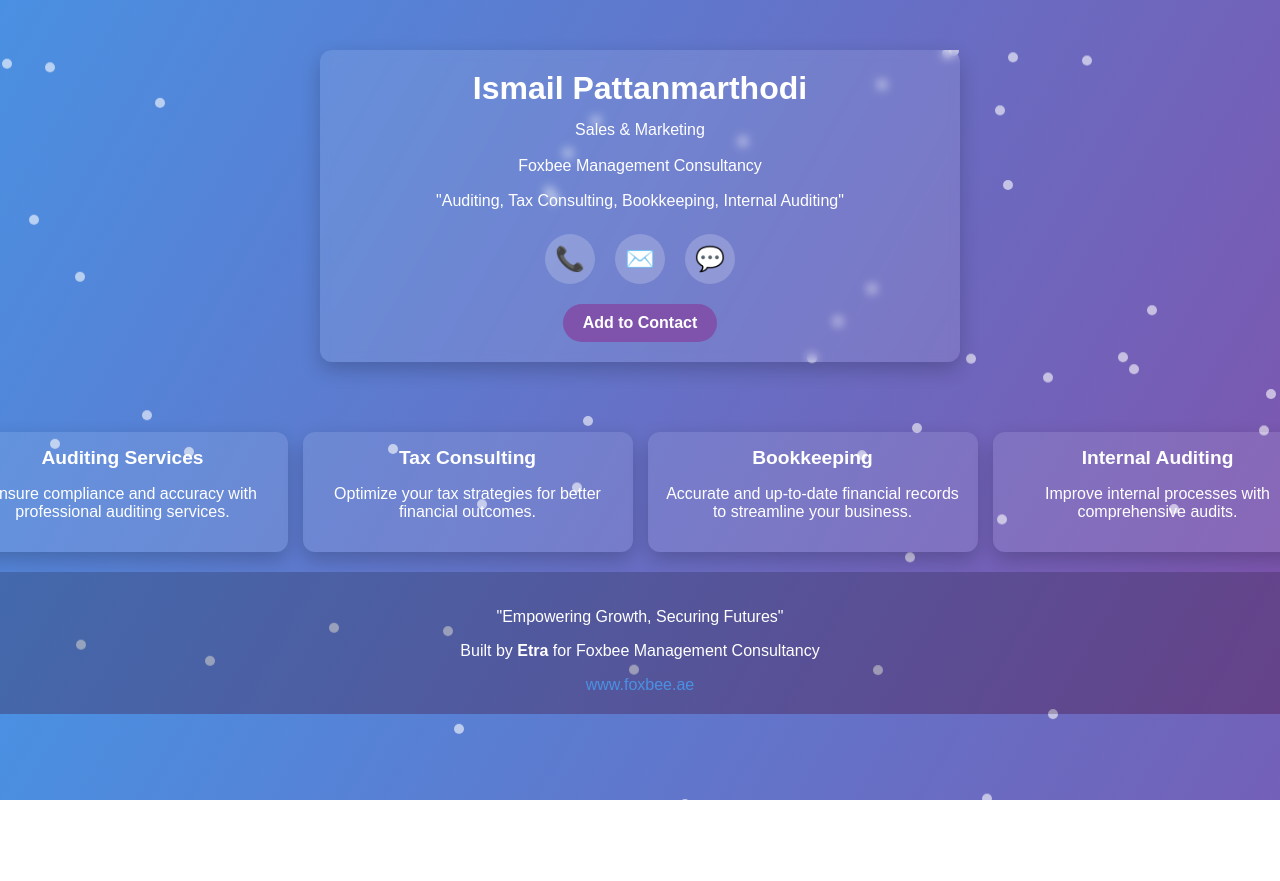
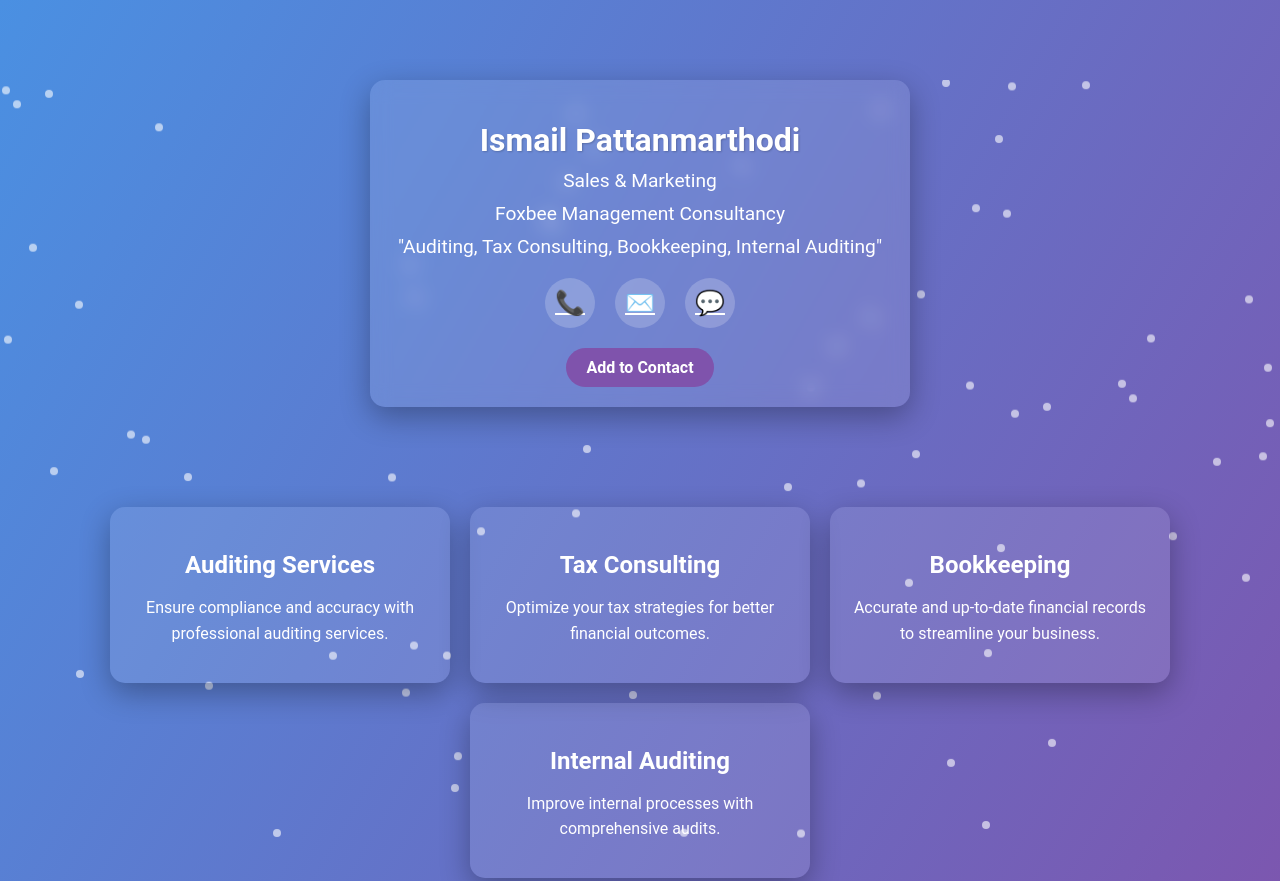
Before and after one commit to Sam4613/dvc, a plain HTML site: page index.html in a window 1280 px wide. Shown: the top 881 px of the page. Before the commit the page ends 800 px from the top, so only its background shows below. Drawn offline with Linux system fonts and the light colour scheme.

Commit message:
Update index.html

```diff
--- a/index.html
+++ b/index.html
@@ -8,60 +8,63 @@
         /* Global Styles */
         body {
             margin: 0;
-            font-family: Arial, sans-serif;
+            font-family: 'Roboto', sans-serif;
             background: linear-gradient(120deg, #4a90e2, #7f53ac);
             color: #fff;
             overflow-x: hidden;
         }
 
-        /* Background Animation */
+        /* Background Effects */
         .background {
             position: fixed;
             width: 100%;
             height: 100%;
-            overflow: hidden;
             z-index: -1;
             perspective: 1000px;
+            overflow: hidden;
         }
 
         .background .dot {
             position: absolute;
-            width: 10px;
-            height: 10px;
+            width: 8px;
+            height: 8px;
             background: rgba(255, 255, 255, 0.6);
             border-radius: 50%;
-            animation: float 10s infinite;
+            animation: float 8s infinite linear;
             transform-origin: center;
         }
 
         @keyframes float {
-            0%, 100% { transform: translateY(0); }
+            0% { transform: translateY(0); }
             50% { transform: translateY(-15px); }
+            100% { transform: translateY(0); }
         }
 
-        /* Business Card */
+        /* Card Styling */
         .card {
-            max-width: 600px;
-            margin: 50px auto;
+            max-width: 500px;
+            margin: 80px auto;
+            padding: 20px;
             background: rgba(255, 255, 255, 0.1);
-            padding: 20px;
-            border-radius: 12px;
-            box-shadow: 0 8px 20px rgba(0, 0, 0, 0.2);
+            border-radius: 15px;
+            box-shadow: 0 10px 30px rgba(0, 0, 0, 0.3);
             text-align: center;
-            backdrop-filter: blur(5px);
+            backdrop-filter: blur(10px);
         }
 
         .card h1 {
-            margin: 0;
             font-size: 2em;
-            font-weight: bold;
+            margin-bottom: 5px;
+            color: #ffffff;
+            text-shadow: 1px 1px 2px rgba(0, 0, 0, 0.2);
         }
 
         .card p {
+            font-size: 1.2em;
             margin: 10px 0;
-            line-height: 1.6;
         }
 
+        /* Contact Icons */
         .contact-icons {
             display: flex;
             justify-content: center;
@@ -70,71 +73,77 @@
         }
 
         .contact-icons a {
-            text-decoration: none;
-            color: #fff;
-            font-size: 1.5em;
-            display: flex;
-            align-items: center;
-            justify-content: center;
             width: 50px;
             height: 50px;
             background: rgba(255, 255, 255, 0.2);
             border-radius: 50%;
-            transition: background 0.3s, transform 0.3s;
+            display: flex;
+            align-items: center;
+            justify-content: center;
+            color: #fff;
+            font-size: 1.5em;
+            transition: transform 0.3s, background 0.3s;
         }
 
         .contact-icons a:hover {
+            transform: scale(1.1);
             background: rgba(255, 255, 255, 0.4);
-            transform: scale(1.1);
         }
 
+        /* Button Styling */
         .button {
             display: inline-block;
             padding: 10px 20px;
+            font-size: 1em;
+            color: #fff;
             background: #7f53ac;
             border-radius: 25px;
-            color: #fff;
             text-decoration: none;
             font-weight: bold;
-            transition: background 0.3s, transform 0.3s;
+            transition: transform 0.3s, background 0.3s;
         }
 
         .button:hover {
+            transform: scale(1.05);
             background: #5e3b8d;
-            transform: scale(1.05);
         }
 
         /* Services Section */
         .services {
             display: flex;
-            flex-wrap: nowrap;
-            overflow-x: auto;
+            justify-content: center;
+            flex-wrap: wrap;
+            gap: 20px;
+            margin: 50px 0;
             padding: 20px;
-            gap: 15px;
-            scroll-snap-type: x mandatory;
         }
 
         .service-card {
-            flex: 0 0 80%;
+            flex: 1 1 calc(30% - 40px);
             max-width: 300px;
+            padding: 20px;
             background: rgba(255, 255, 255, 0.1);
-            padding: 15px;
-            border-radius: 12px;
-            scroll-snap-align: start;
+            border-radius: 15px;
             text-align: center;
-            box-shadow: 0 8px 20px rgba(0, 0, 0, 0.2);
+            box-shadow: 0 10px 30px rgba(0, 0, 0, 0.3);
         }
 
         .service-card h3 {
-            margin: 0 0 10px;
-            font-size: 1.2em;
+            font-size: 1.5em;
+            margin-bottom: 10px;
         }
 
-        /* Footer Section */
+        .service-card p {
+            font-size: 1em;
+            line-height: 1.6;
+        }
+
+        /* Footer */
         .footer {
             text-align: center;
             padding: 20px;
             background: rgba(0, 0, 0, 0.2);
+            font-size: 1em;
         }
 
         .footer a {
@@ -142,17 +151,10 @@
             text-decoration: none;
         }
 
-        @media (min-width: 768px) {
-            .card {
-                max-width: 600px;
-            }
-
-            .services {
-                justify-content: center;
-            }
-
+        /* Responsive Design */
+        @media (max-width: 768px) {
             .service-card {
-                flex: 0 0 30%;
+                flex: 1 1 calc(100% - 40px);
             }
         }
     </style>
@@ -168,11 +170,11 @@
 
         <div class="contact-icons">
             <a href="tel:+971503911432" title="Call"><span>📞</span></a>
-            <a href="mailto:ismailkoppam007@gmail.com?subject=Inquiry%20for%20Foxbee%20Services&body=Hello%20Ismail,%20I%20am%20interested%20in%20your%20services." title="Email"><span>✉️</span></a>
-            <a href="https://wa.me/+971503911432?text=Hello%20Ismail,%20I%20am%20interested%20in%20discussing%20Foxbee's%20services." title="WhatsApp"><span>💬</span></a>
+            <a href="mailto:ismailkoppam007@gmail.com?subject=Inquiry%20for%20Foxbee%20Services&body=Hello%20Ismail,%20I%20am%20interested%20in%20your%20services."><span>✉️</span></a>
+            <a href="https://wa.me/+971503911432?text=Hello%20Ismail,%20I%20am%20interested%20in%20discussing%20Foxbee's%20services."><span>💬</span></a>
         </div>
 
-        <a href="data:text/vcard;charset=utf-8,%EF%BB%BFBEGIN%3AVCARD%0AVERSION%3A3.0%0AN%3APattanmarthodi%3BIsmail%0AFN%3AIsmail%20Pattanmarthodi%0AORG%3AFoxbee%20Management%20Consultancy%0ATEL%3BTYPE%3DCELL%3A+971503911432%0AEMAIL%3Aismailkoppam007@gmail.com%0AEND%3AVCARD" download="IsmailPattanmarthodi.vcf" class="button">Add to Contact</a>
+        <a href="data:text/vcard;charset=utf-8,%EF%BB%BFBEGIN%3AVCARD%0AVERSION%3A3.0%0AN%3APattanmarthodi%3BIsmail%0AFN%3AIsmail%20Pattanmarthodi%0AORG%3AFoxbee%20Management%20Consultancy%0ATEL%3BTYPE%3DCELL%3A+971503911432%0AEMAIL%3Aismailkoppam007@gmail.com%0AEND%3AVCARD" class="button">Add to Contact</a>
     </div>
 
     <div class="services">
@@ -203,8 +205,8 @@
     <script>
         const background = document.getElementById("background");
 
-        // Create dots
-        for (let i = 0; i < 50; i++) {
+        // Create background dots
+        for (let i = 0; i < 70; i++) {
             const dot = document.createElement("div");
             dot.classList.add("dot");
             dot.style.top = `${Math.random() * 100}%`;
@@ -213,10 +215,10 @@
             background.appendChild(dot);
         }
 
-        // Add 3D movement effect
+        // Apply device motion effect
         window.addEventListener("deviceorientation", (event) => {
             const x = event.gamma / 10; // Horizontal tilt
-            const y = event.beta / 10; // Vertical tilt
+            const y = event.beta / 10;  // Vertical tilt
             background.style.transform = `rotateY(${x}deg) rotateX(${-y}deg)`;
         });
     </script>
```
